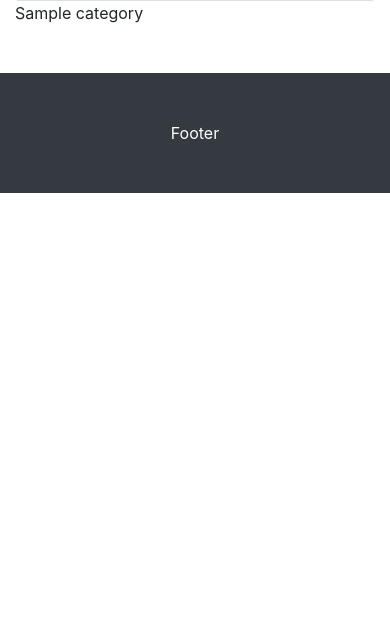
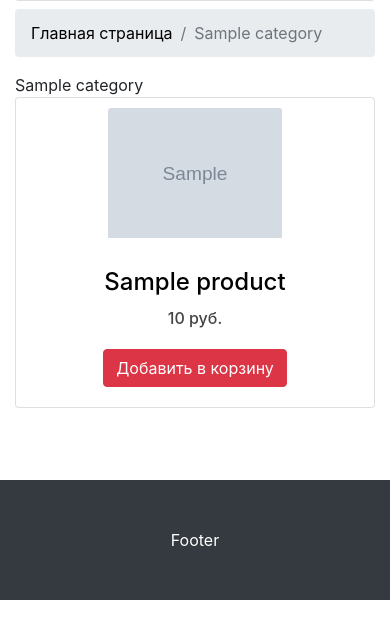
Before and after one commit to Pavel-Malyutin/phone_store, a Django app: template mainapp/templates/category_detail.html in a window 390 px wide. Shown: the part 182-821 px from the top of the page. Run offline with Django 3.2, Linux system fonts and the light colour scheme; tables that the repository leaves empty hold one stand-in row (values such as "Sample post"); the template is opened without the code that fills it: values that come from a table or form of the project are taken from there, most other values are stand-ins (such as "Sample title", 1, 10 or a date in 2020); grey boxes marked "Sample" are stand-in pictures; some libraries are stand-ins or nearby versions.

Commit message:
added products to categories

```diff
--- a/mainapp/templates/base.html
+++ b/mainapp/templates/base.html
@@ -86,7 +86,7 @@
                   <a href="{{ product.get_absolute_url }}" >{{ product.title }}</a>
                 </h4>
                   <h5>{{ product.price }} руб.</h5>
-                <a href="#">
+                <a href="{% url 'add_to_cart' ct_model=product.get_model_name slug=product.slug %}">
                   <button class="btn btn-danger">Добавить в корзину</button>
                 </a>
               </div>
--- a/mainapp/templates/category_detail.html
+++ b/mainapp/templates/category_detail.html
@@ -2,6 +2,32 @@
 
 {% block content %}
 
+        <nav aria-label="breadcrumb" class="mt-2">
+        <ol class="breadcrumb">
+            <li class="breadcrumb-item"><a href="{% url 'base' %}">Главная страница</a></li>
+            <li class="breadcrumb-item active">{{ category.name }}</li>
+        </ol>
+    </nav>
+
     {{ category.name }}
 
+    <div class="row">
+          {% for product in category_products %}
+          <div class="col-lg-4 col-md-6 mb-4">
+            <div class="card h-100">
+              <a href="{{ product.get_absolute_url }}"><img class="card-img-top" src="{{ product.image.url }}" alt="{{ product.title }}" ></a>
+              <div class="card-body">
+                <h4 class="card-title">
+                  <a href="{{ product.get_absolute_url }}" >{{ product.title }}</a>
+                </h4>
+                  <h5>{{ product.price }} руб.</h5>
+                <a href="{% url 'add_to_cart' ct_model=product.get_model_name slug=product.slug %}">
+                  <button class="btn btn-danger">Добавить в корзину</button>
+                </a>
+              </div>
+            </div>
+          </div>
+          {% endfor %}
+        </div>
+
 {% endblock %}
--- a/mainapp/templates/product_detail.html
+++ b/mainapp/templates/product_detail.html
@@ -4,7 +4,7 @@
     <nav aria-label="breadcrumb" class="mt-2">
         <ol class="breadcrumb">
             <li class="breadcrumb-item"><a href="{% url 'base' %}">Главная страница</a></li>
-            <li class="breadcrumb-item"><a href="{% url 'base' %}">{{ product.category.name }}</a></li>
+            <li class="breadcrumb-item"><a href="{{ product.category.get_absolute_url }}">{{ product.category.name }}</a></li>
             <li class="breadcrumb-item active" aria-current="page">{{ product.title }}</li>
         </ol>
     </nav>
--- a/mainapp/views.py
+++ b/mainapp/views.py
@@ -38,6 +38,7 @@ class ProductDetailView(CartMixin, CategoryDetailMixin, DetailView):
     def get_context_data(self, **kwargs):
         context = super().get_context_data(**kwargs)
         context['ct_model'] = self.model._meta.model_name
+        context['cart'] = self.cart
         return context
 
 
@@ -47,6 +48,11 @@ class CategoryDetailView(CartMixin, CategoryDetailMixin, DetailView):
     context_object_name = 'category'
     template_name = 'category_detail.html'
     slug_url_kwarg = 'slug'
+
+    def get_context_data(self, **kwargs):
+        context = super().get_context_data(**kwargs)
+        context['cart'] = self.cart
+        return context
 
 
 class AddToCartView(CartMixin, View):
```
Also changed, not shown: mainapp/mixins.py (+13 -1 lines).
